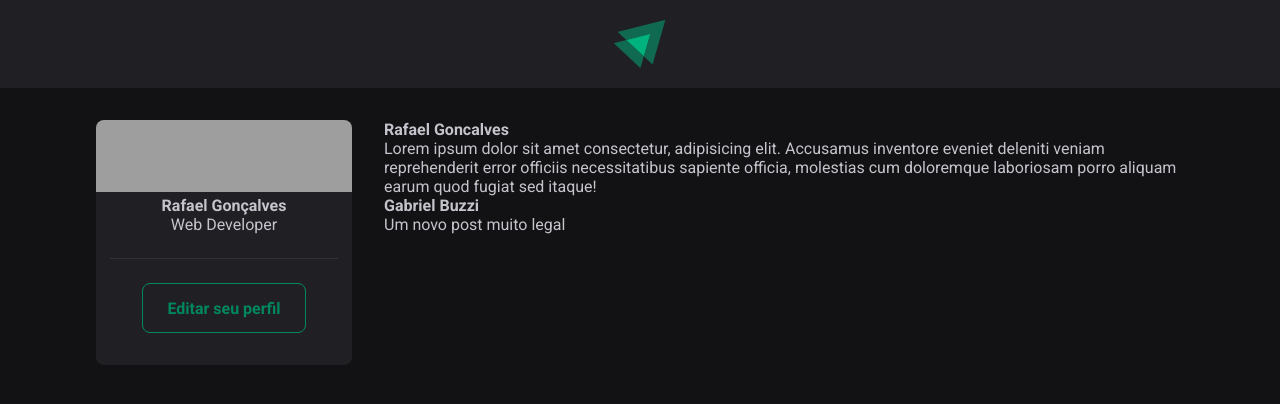
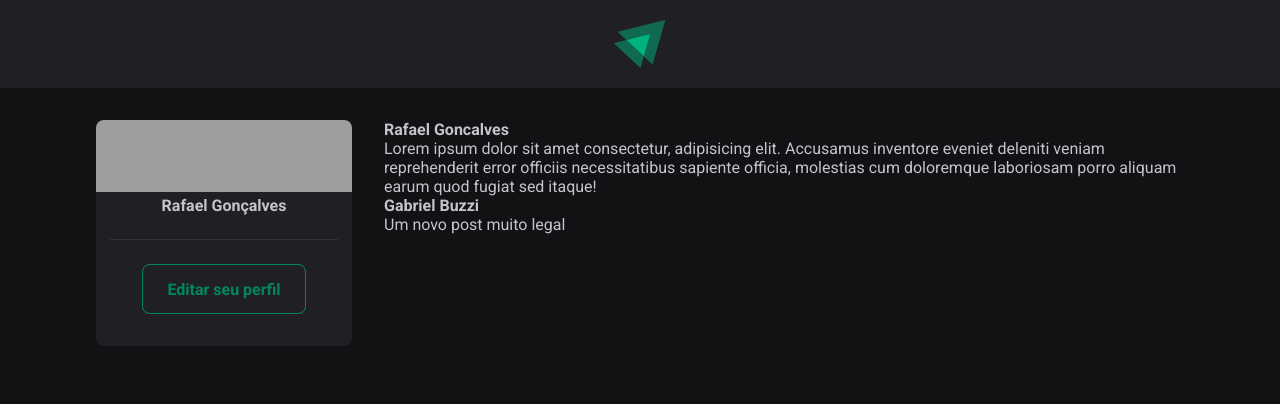
Before and after one commit to rafaeldrj/react, a React (Vite) app in the folder projetos/projetos-01/01-fundamentos-reactjs/: page / in a window 1280 px wide. Shown: the top 404 px of the page. Built offline with nearby package versions, Linux system fonts and the light colour scheme; grey boxes are pictures that could not be loaded.

Commit message:
editando a sidebar

```diff
--- a/projetos/projetos-01/01-fundamentos-reactjs/src/components/Sidebar.jsx
+++ b/projetos/projetos-01/01-fundamentos-reactjs/src/components/Sidebar.jsx
@@ -10,7 +10,7 @@ export function Sidebar() {
 
       <div className={styles.profile}>
         <strong>Rafael Gonçalves</strong>
-        <span>Web Developer</span>
+        <span><p></p></span>
 
         <footer>
           <a href="#">Editar seu perfil</a>
```
